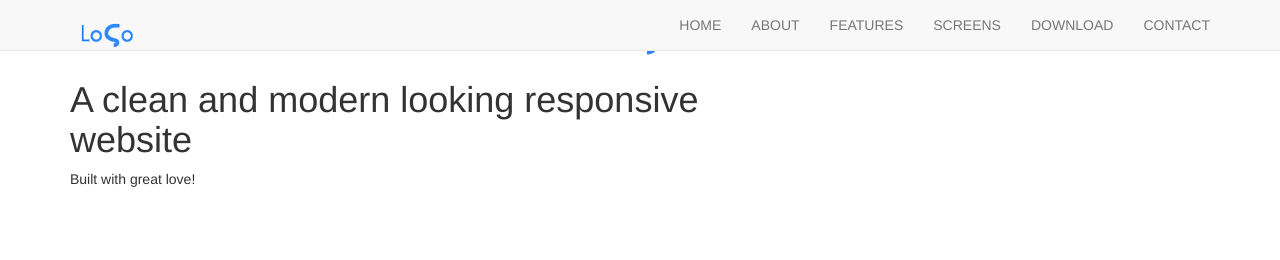
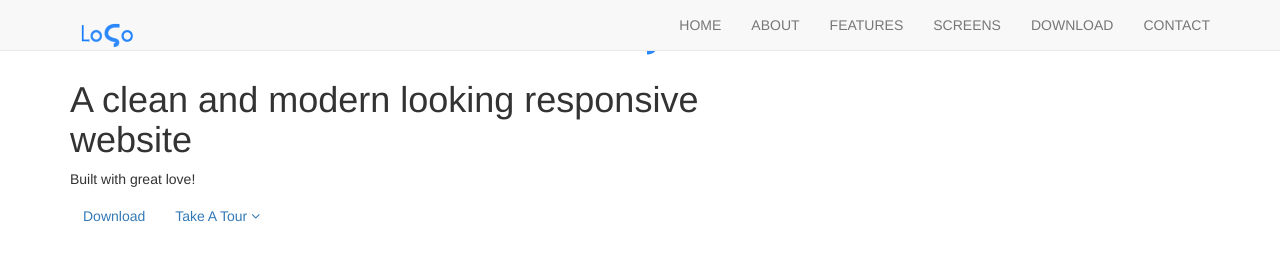
Before and after one commit to mahbub-ul-islam/LoSo, a plain HTML site: page index.html in a window 1280 px wide. Drawn offline with Linux system fonts and the light colour scheme.

Commit message:
Update index.html

```diff
--- a/index.html
+++ b/index.html
@@ -135,6 +135,22 @@
                                 </h1>
                                 <p>Built with great love!</p>
                             </div>
+                            <div class="header-btns">
+                                <!-- header buttons -->
+                                <a
+                                    href="#"
+                                    class="btn btn-download wow fadeInLeft"
+                                >
+                                    Download
+                                </a>
+                                <a
+                                    href="#"
+                                    class="btn btn-tour wow fadeInRight"
+                                >
+                                    Take A Tour
+                                    <i class="fa fa-angle-down"></i>
+                                </a>
+                            </div>
                         </div>
                     </div>
                 </div>
```
